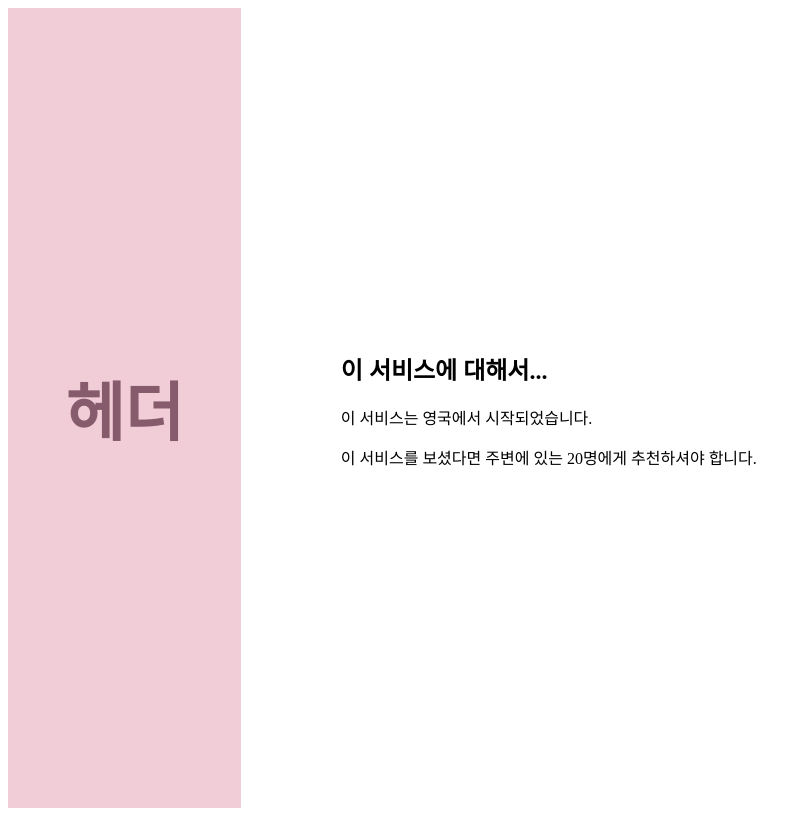
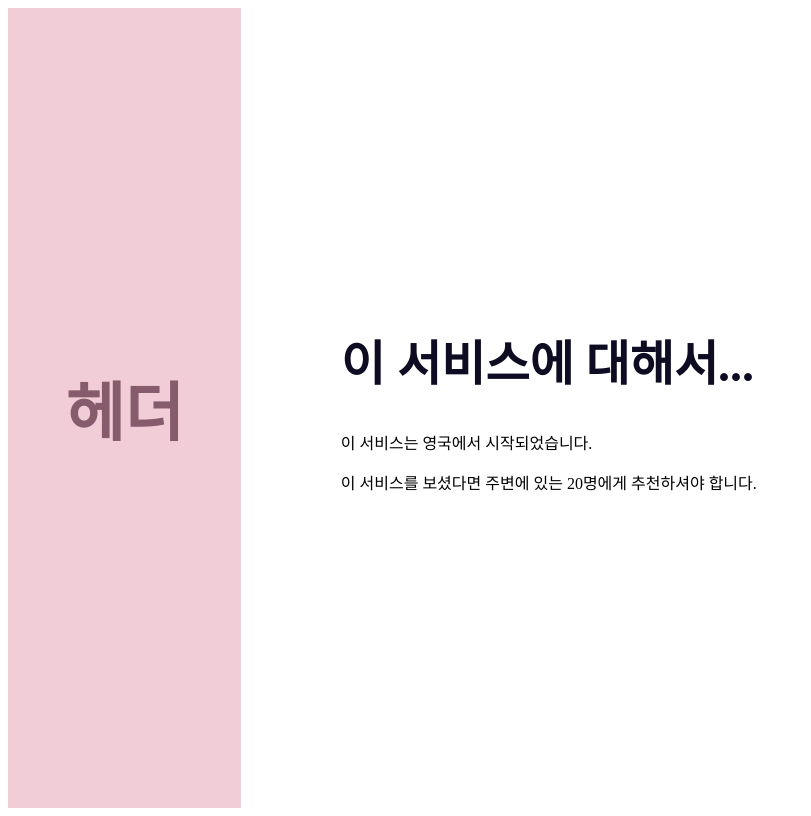
Before and after one commit to CodeSoom/react-week8-assignment-1, a React app: page /about in a window 1280 px wide. Shown: the whole page, without its empty margins (0-811 px from the left). Built offline with nearby package versions, Linux system fonts and the light colour scheme; the HTML template or start-up script is replaced by a standard one.

Commit message:
refac) h2 태그 Title Style로 수정

```diff
--- a/src/AboutPage.jsx
+++ b/src/AboutPage.jsx
@@ -1,9 +1,11 @@
 import React from 'react';
+
+import Title from './styles/Title';
 
 export default function AboutPage() {
   return (
     <div>
-      <h2>이 서비스에 대해서...</h2>
+      <Title>이 서비스에 대해서...</Title>
       <p>이 서비스는 영국에서 시작되었습니다.</p>
       <p>이 서비스를 보셨다면 주변에 있는 20명에게 추천하셔야 합니다.</p>
     </div>
--- a/src/LoginPage.jsx
+++ b/src/LoginPage.jsx
@@ -2,10 +2,12 @@ import React from 'react';
 
 import LoginFormContainer from './LoginFormContainer';
 
+import Title from './styles/Title';
+
 export default function LoginPage() {
   return (
     <div>
-      <h2>Log In</h2>
+      <Title>Log In</Title>
       <LoginFormContainer />
     </div>
   );
```
